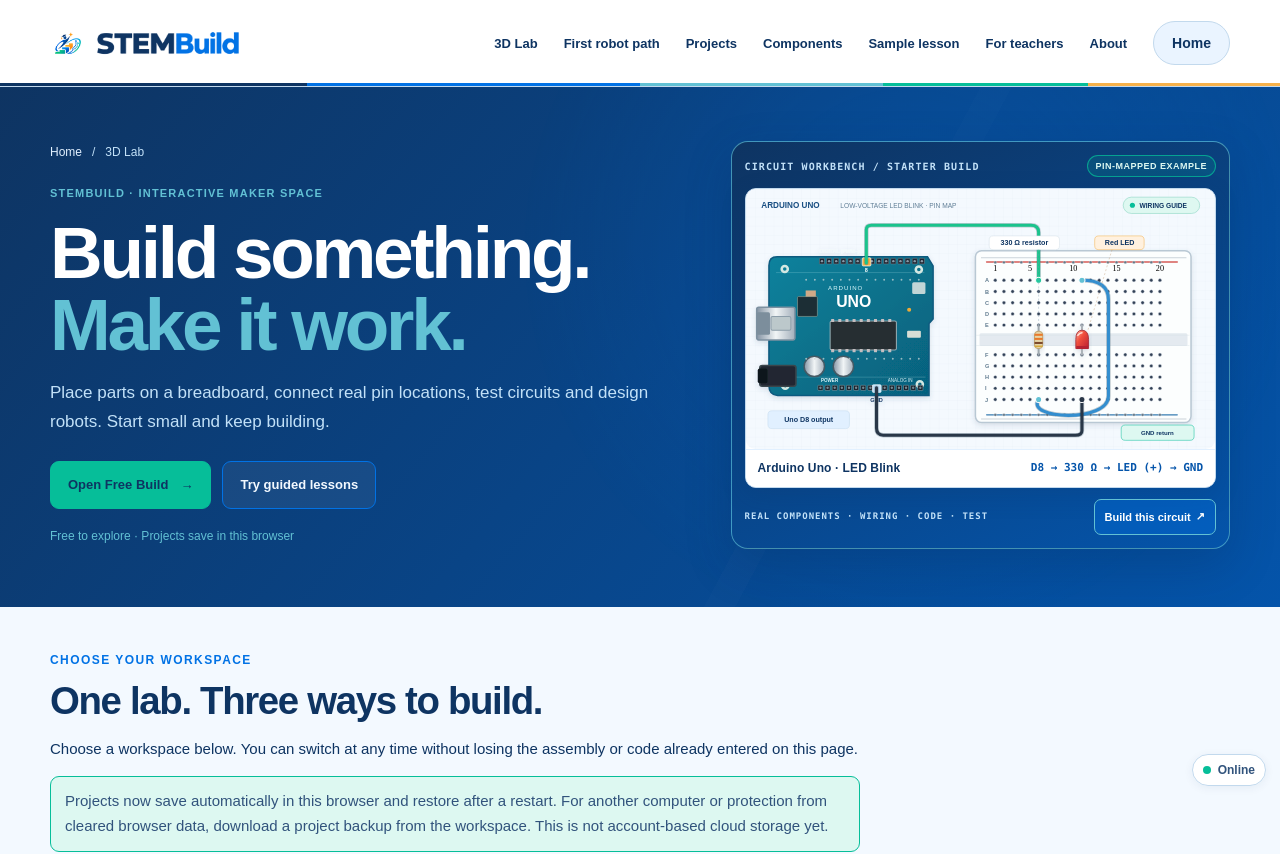
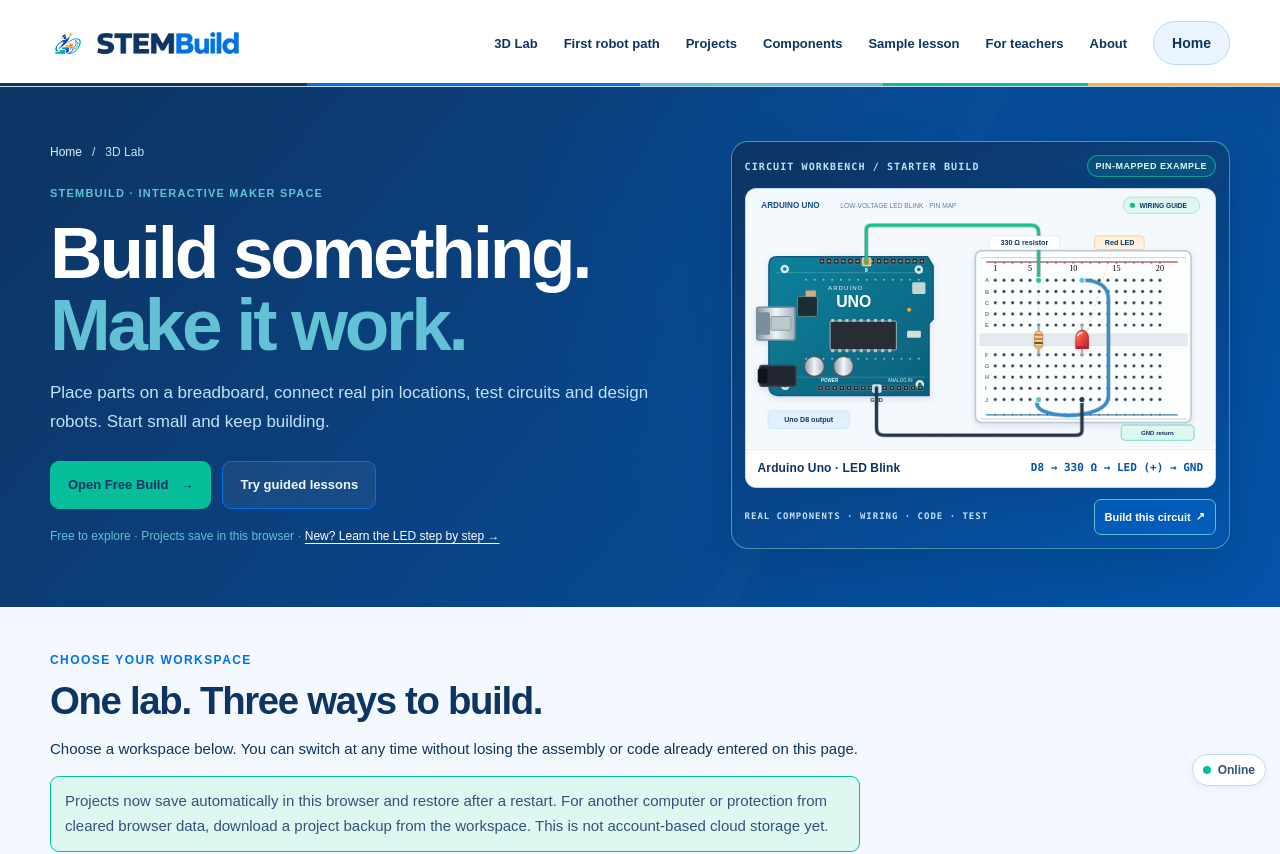
Before and after one commit to cath365/STEMBuild-, a Next.js app: page /3d-lab in a window 1280 px wide. Shown: the top 854 px of the page. Built offline with nearby package versions, Linux system fonts and the light colour scheme.

Commit message:
ux: connect existing 3D Lab and First Robot learning path to complete interactive LED journey

```diff
--- a/src/app/3d-lab/page.tsx
+++ b/src/app/3d-lab/page.tsx
@@ -25,7 +25,7 @@ export default function ThreeDLabPage() {
               <a className="btn btn-primary" href="#workbench">Open Free Build <span aria-hidden="true">→</span></a>
               <Link className="btn" href="/3d-lab/guided">Try guided lessons</Link>
             </div>
-            <p className="lab-ux-hero-footnote">Free to explore · Projects save in this browser</p>
+            <p className="lab-ux-hero-footnote">Free to explore · Projects save in this browser · <Link href="/learn/arduino-led-blink" style={{color:"#ffffff",textDecoration:"underline",textUnderlineOffset:3}}>New? Learn the LED step by step →</Link></p>
           </div>
           <div className="lab-ux-hero-visual free circuit-hero" aria-label="Arduino Uno LED blink circuit wiring preview">
             <div className="circuit-hero-head">
```
